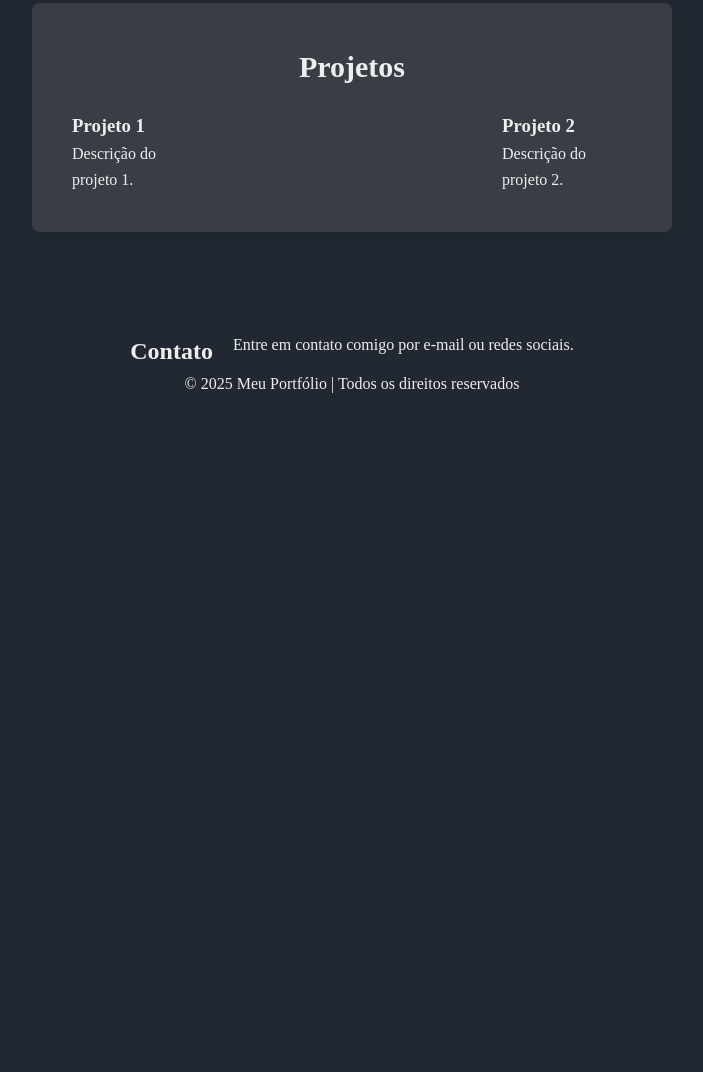
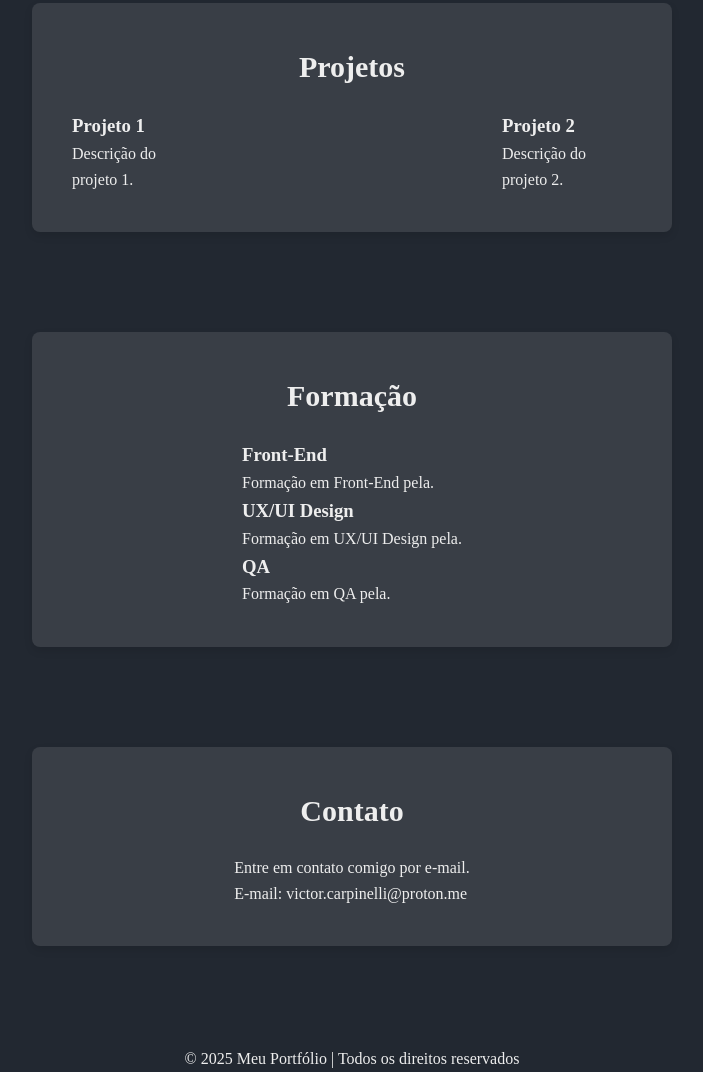
Before and after one commit to carpinellx/carpinellx.github.io, a plain HTML site: page index.html in a window 1280 px wide. Shown: the part 715-1787 px from the top of the page, without its empty margins (288-991 px from the left). Before the commit the page ends 1111 px from the top, so only its background shows below. Drawn offline with Linux system fonts and the light colour scheme.

Commit message:
Add training and stylized

```diff
--- a/index.html
+++ b/index.html
@@ -58,10 +58,31 @@
         </div>
     </section>
 
-    <section>
-      <div class="container">
-        <h2>Contato</h2>
-        <p>Entre em contato comigo por e-mail ou redes sociais.</p>
+    <section class="container-project">
+      <div>
+        <h2 class="section-title">Formação</h2>
+        <div class="formacao">
+          <div class="formacao-card">
+            <h3>Front-End</h3>
+            <p>Formação em Front-End pela.</p>
+          </div>
+          <div class="formacao-card">
+            <h3>UX/UI Design</h3>
+            <p>Formação em UX/UI Design pela.</p>
+          </div>
+          <div class="formacao-card">
+            <h3>QA</h3>
+            <p>Formação em QA pela.</p>
+          </div>
+        </div>
+      </div>
+    </section>
+
+    <section class="container-project">
+      <div >
+        <h2 class="section-title">Contato</h2>
+        <p >Entre em contato comigo por e-mail.</p>
+        <p>E-mail: <a  href="mailto:victor.carpinelli@proton.me">victor.carpinelli@proton.me</a></p>
       </div>
     </section>
   </main>
--- a/styles.css
+++ b/styles.css
@@ -206,3 +206,17 @@
 
     border-radius: 300px;
   }
+
+  a[href^="mailto:"] {
+
+    text-decoration: none;
+
+    color: #EEEEEE;
+
+  }
+
+  a[href^="mailto:"]:hover {
+
+    color: #00ADB5; /* Cor ao passar o mouse */
+
+  }
```
